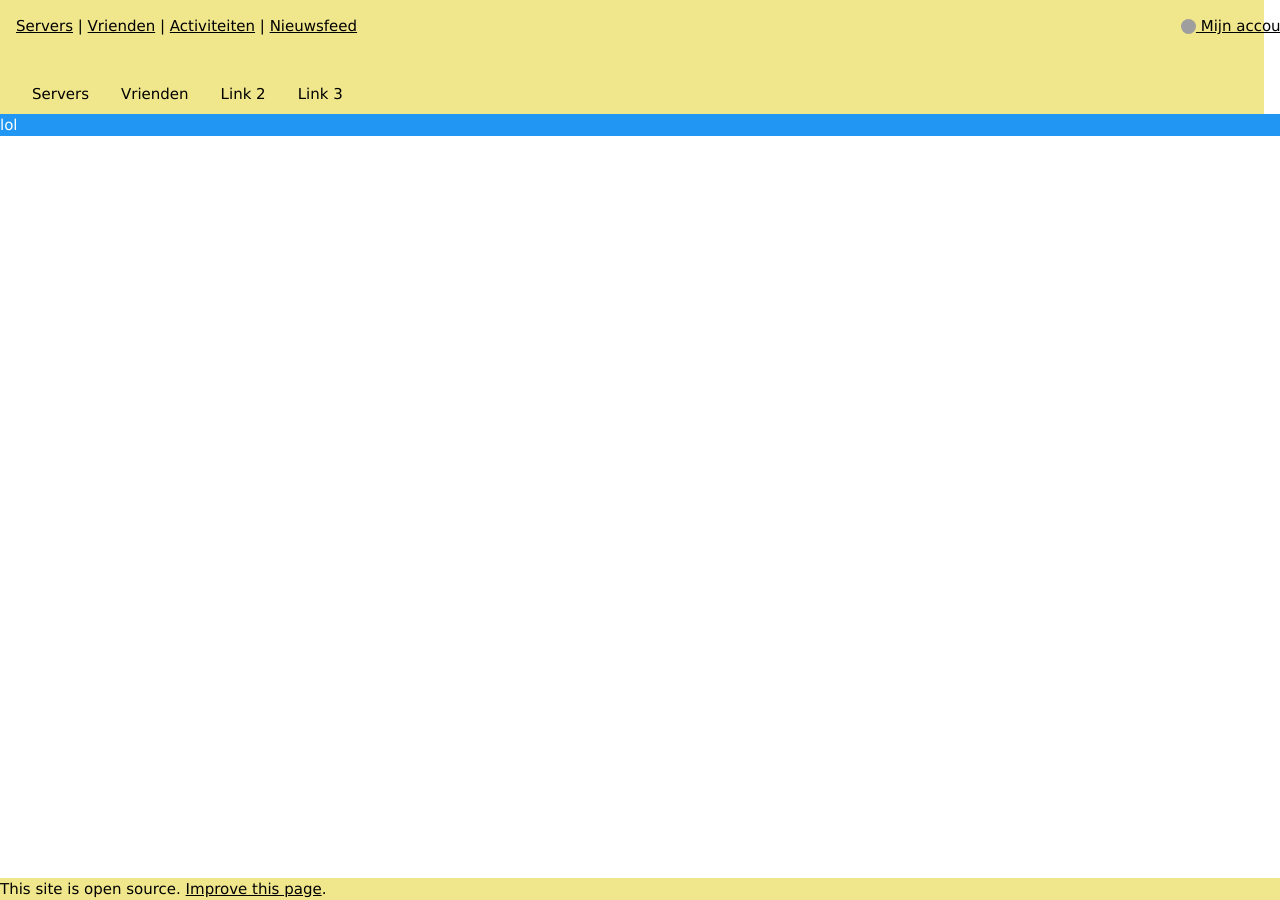
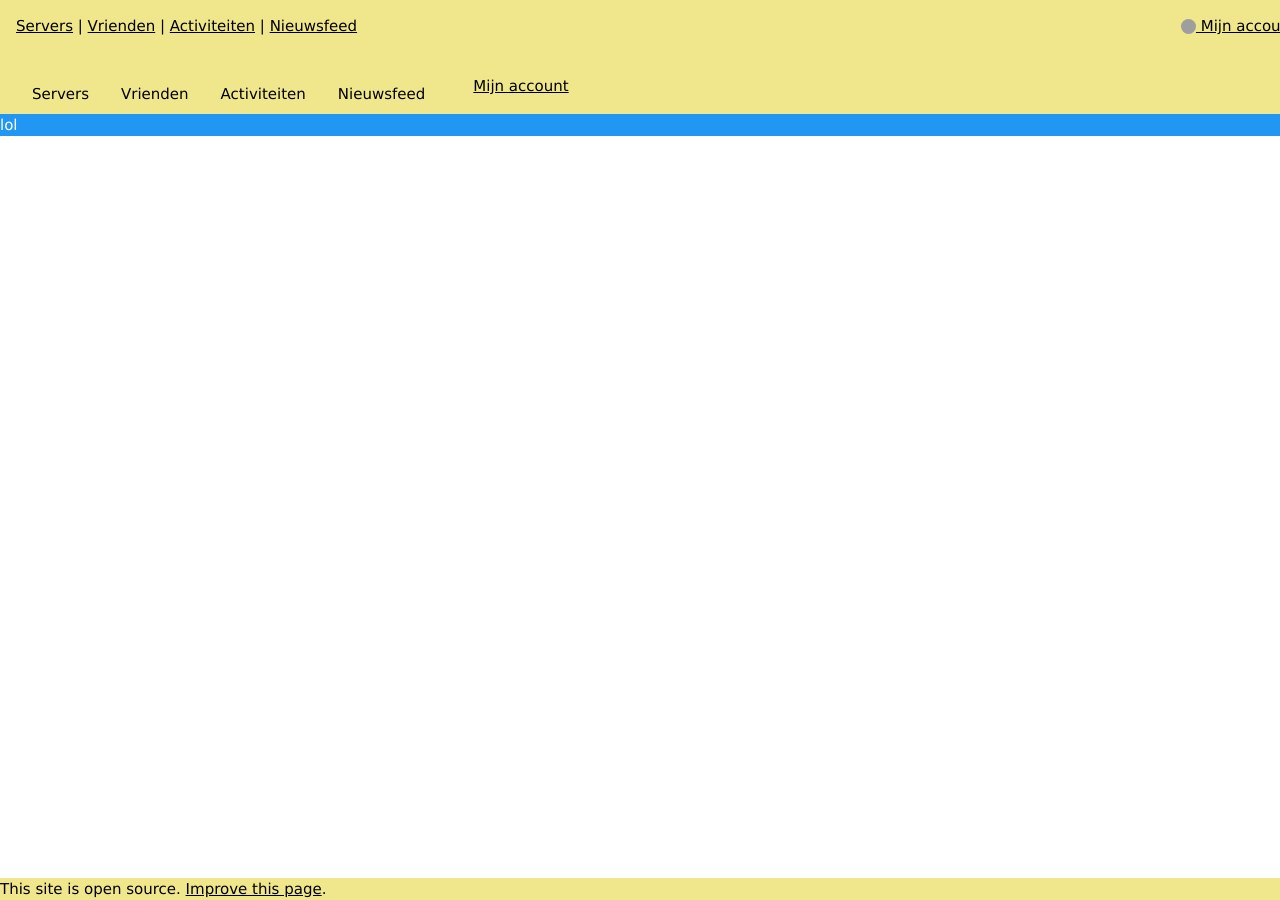
Before and after one commit to BasToTheMax/ChatApp, a Jekyll site: the page built from docs/index.md, in a window 1280 px wide. Built offline with Jekyll 4.4.1, drawn with Linux system fonts in a browser that asks for light colours; our own code applies the rules of GitHub Pages for plain Markdown files; grey boxes are pictures that could not be loaded.

Commit message:
Update default.html

```diff
--- a/docs/_layouts/default.html
+++ b/docs/_layouts/default.html
@@ -21,7 +21,7 @@
     <link rel="stylesheet" href="https://www.w3schools.com/w3css/4/w3.css">
   </head>
   <body>
-    <div class="w3-container w3-khaki w3-margin-right">
+    <div class="w3-container w3-khaki">
 
       <p>
         <a href="{{ site.base}}/servers">Servers</a>
@@ -34,17 +34,21 @@
       </p>
       <br>
       <p class="w3-right-align w3-top">
-        <a href="{{ site.base}}/account">
-          <img class="w3-round-xxlarge" src="{{ site.base}}/assets/profile.png" width="15px" height="15px">
+        <a href="{{ site.base }}/account">
+          <img class="w3-round-xxlarge" src="{{ site.base }}/assets/profile.png" width="15px" height="15px">
           Mijn account
-        <a>
+        </a>
       </p>
 
 <div class="w3-bar w3-khaki">
-  <a href="{{ site.base}}/" class="w3-bar-item w3-button">Servers</a>
-  <a href="{{ site.base}}/friends" class="w3-bar-item w3-button">Vrienden</a>
-  <a href="#" class="w3-bar-item w3-button">Link 2</a>
-  <a href="#" class="w3-bar-item w3-button">Link 3</a>
+  <a href="{{ site.base }}/" class="w3-bar-item w3-button">Servers</a>
+  <a href="{{ site.base }}/friends" class="w3-bar-item w3-button">Vrienden</a>
+  <a href="{{ site.base }}/activity" class="w3-bar-item w3-button">Activiteiten</a>
+  <a href="{{ site.base }}/feed" class="w3-bar-item w3-button">Nieuwsfeed</a>
+  <a href="{{ site.base }}/account">
+    <img class="w3-round-xxlarge w3-bar-item" src="{{ site.base }}/assets/profile.png" width="15px" height="15px">
+      Mijn account
+  </a>
 </div>
 
     </div>
```
